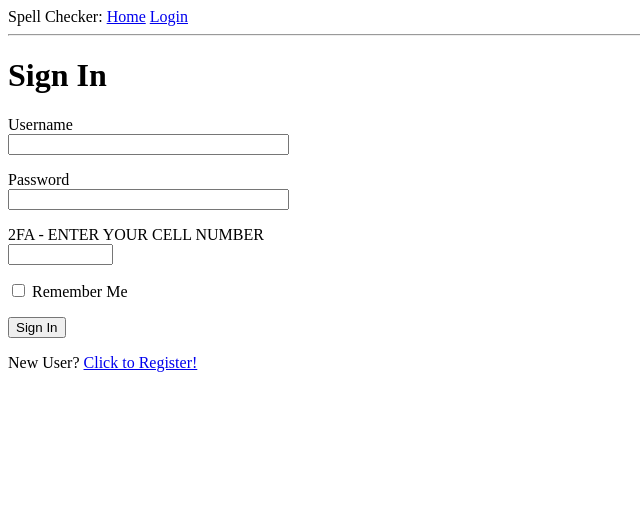
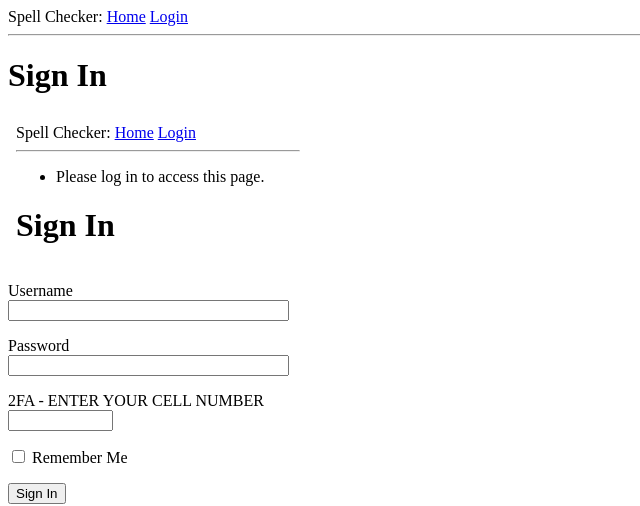
Before and after one commit to henrycchi/Assign2, a Flask app: page /login in a window 1280 px wide. Shown: the top 506 px of the page, without its empty margins (0-640 px from the left). Run offline with Flask 2, Linux system fonts and the light colour scheme.

Commit message:
Added iframe

```diff
--- a/app/templates/login.html
+++ b/app/templates/login.html
@@ -2,6 +2,9 @@
 
 {% block content %}
     <h1>Sign In</h1>
+    <div class="main_frame">
+    <iframe class="frame-border scroll-pane" src="http://127.0.0.1:5000/" frameborder="0"></iframe>
+    </div>
     <form action="" method="post" novalidate>
         {{ form.hidden_tag() }}
         <p id="result">{{ result }}</p>
```
